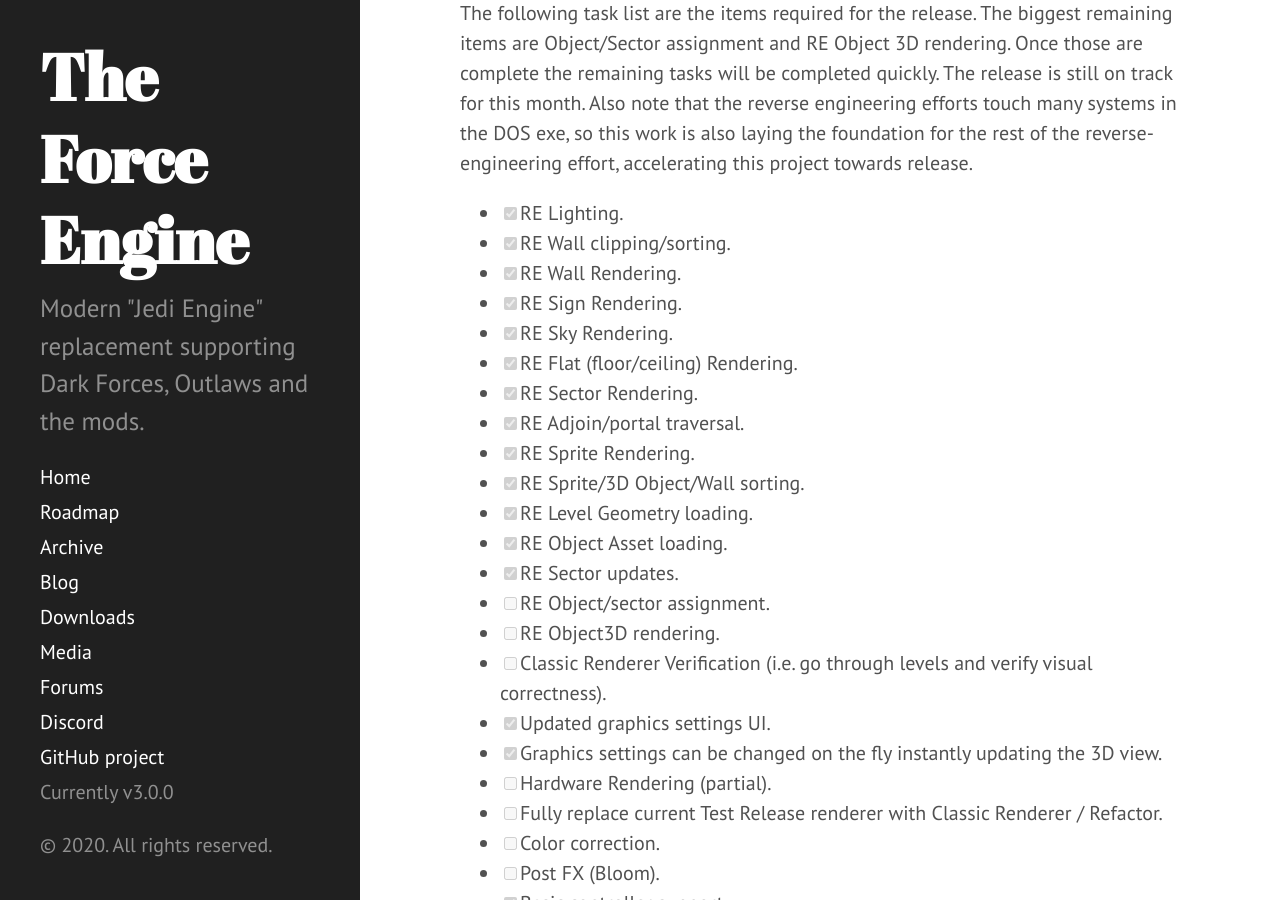
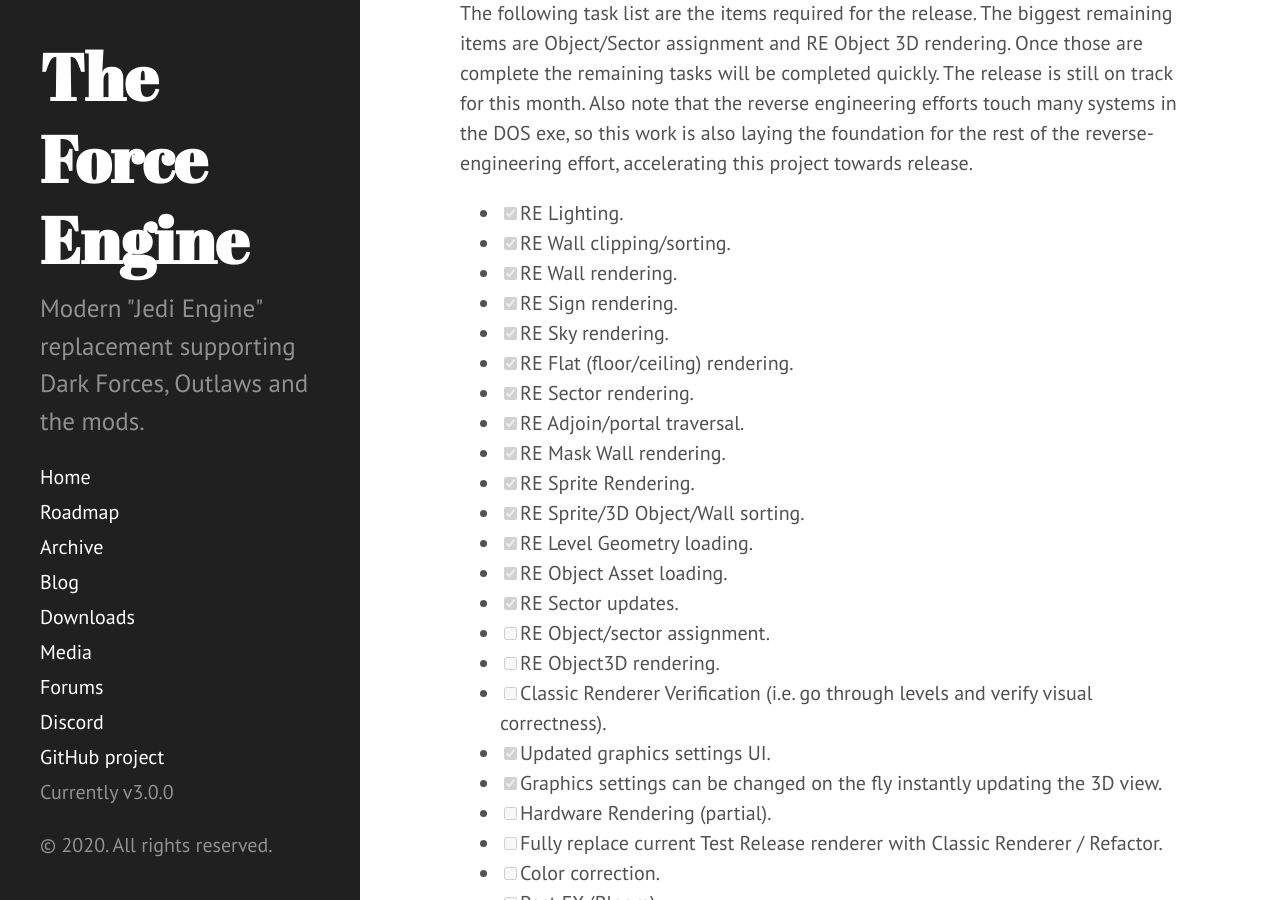
Before and after one commit to TheForceEngine/TheForceEngine.github.io, a Jekyll site: the page built from _posts/2020-07-08-ClassicRendererProgress2.md, in a window 1280 px wide and 900 px high, scrolled down 340 px. Built offline with Jekyll 4.4.1, drawn with Linux system fonts in a browser that asks for light colours.

Commit message:
Update 2020-07-08-ClassicRendererProgress2.md

```diff
--- a/_posts/2020-07-08-ClassicRendererProgress2.md
+++ b/_posts/2020-07-08-ClassicRendererProgress2.md
@@ -11,12 +11,13 @@
 
 - [x] RE Lighting.
 - [x] RE Wall clipping/sorting.
-- [x] RE Wall Rendering.
-- [x] RE Sign Rendering.
-- [x] RE Sky Rendering.
-- [x] RE Flat (floor/ceiling) Rendering.
-- [x] RE Sector Rendering.
+- [x] RE Wall rendering.
+- [x] RE Sign rendering.
+- [x] RE Sky rendering.
+- [x] RE Flat (floor/ceiling) rendering.
+- [x] RE Sector rendering.
 - [x] RE Adjoin/portal traversal.
+- [x] RE Mask Wall rendering.
 - [x] RE Sprite Rendering.
 - [x] RE Sprite/3D Object/Wall sorting.
 - [x] RE Level Geometry loading.
```
